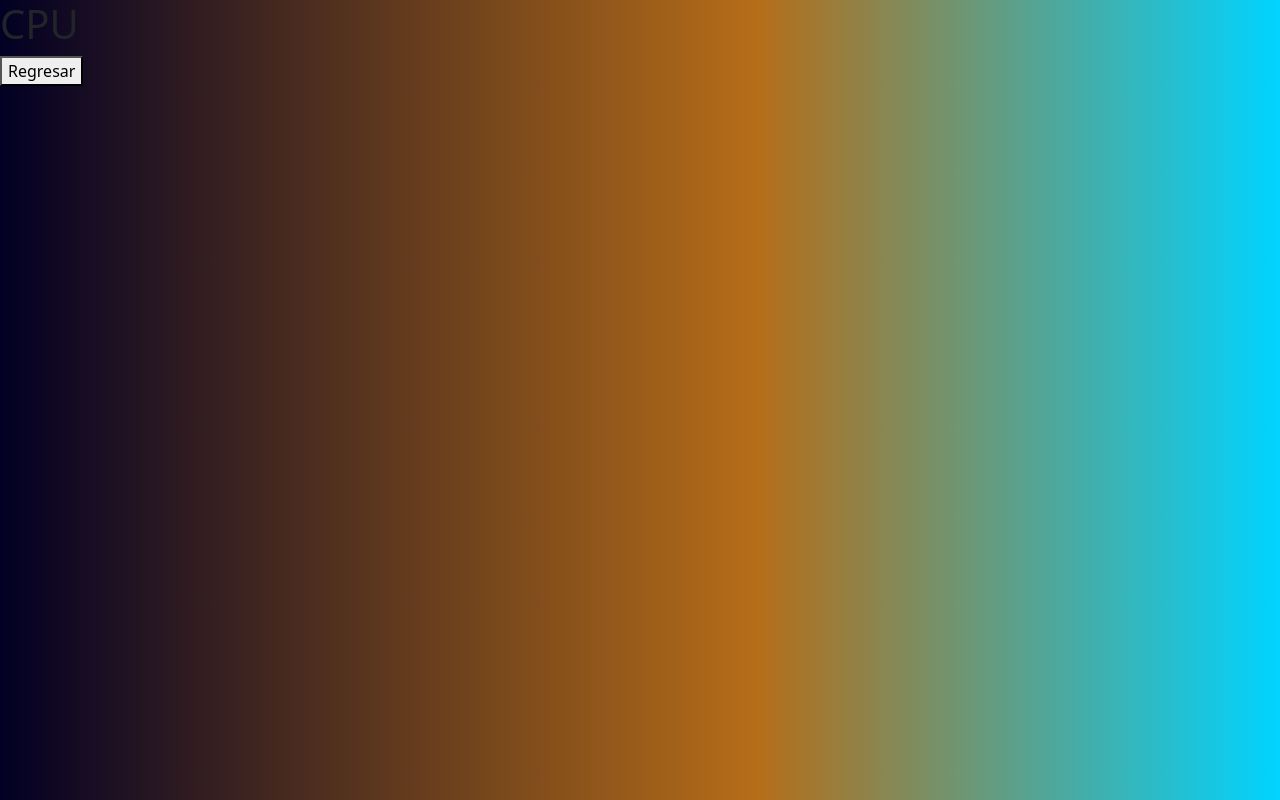
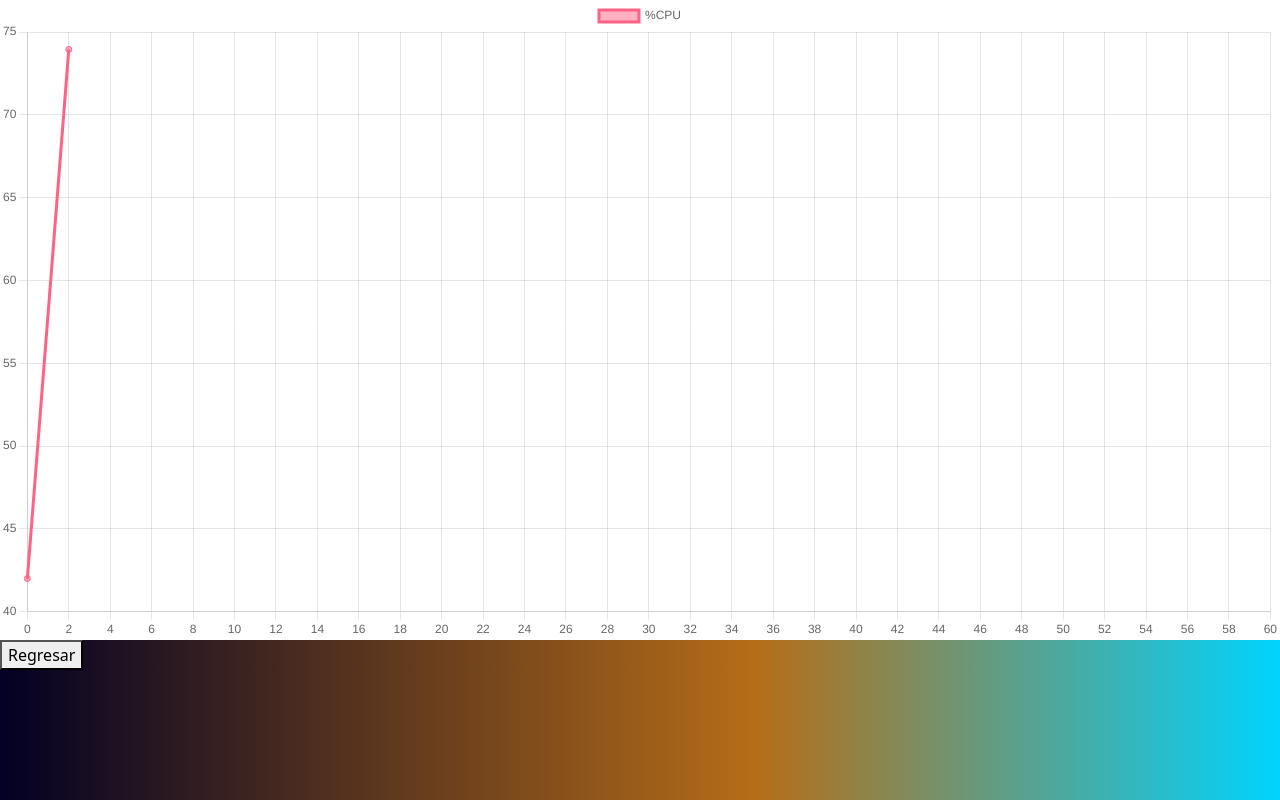
Before and after one commit to Josue-Zea/SO2_P1, a React (Vite) app in the folder app/frontend/: page / in a window 1280 px wide. Both pictures are taken after a click on the button "CPU". Built offline with nearby package versions, Linux system fonts and the light colour scheme.

Commit message:
Agregando funcionalidad de grafica uso de cpu

```diff
--- /dev/null
+++ b/app/frontend/components/processComponent.jsx
@@ -0,0 +1,47 @@
+import React from 'react';
+import { Line } from 'react-chartjs-2';
+import Chart from 'chart.js/auto';
+
+const options = {
+    type: 'line',
+    scales: {
+        y: {
+            title: {
+                color: 'blue',
+                display: true,
+                text: 'Uso'
+            }
+        },
+        x: {
+            title: {
+                color: 'blue',
+                display: true,
+                text: 'Segundos'
+            }
+        }
+    }
+}
+export const Graphic = ({ dataCpu }) => {
+    console.log(dataCpu);
+    return (
+        <div className='BackgoundGraphic'>
+            <Line
+                datasetIdKey='id'
+                data={
+                    {
+                        labels: ["0", "2", "4", "6", "8", "10", "12", "14", "16", "18", "20", "22", "24", "26", "28", "30", "32", "34", "36", "38", "40", "42", "44", "46", "48", "50", "52", "54", "56", "58", "60"],
+                        datasets: [
+                            {
+                                id: 1,
+                                label: '%CPU',
+                                data: dataCpu,
+                                borderColor: 'rgb(255, 99, 132)',
+                                backgroundColor: 'rgba(255, 99, 132, 0.5)',
+                            }
+                        ],
+                        options: options
+                    }}
+            />
+        </div>
+    )
+}
--- a/app/frontend/package.json
+++ b/app/frontend/package.json
@@ -9,7 +9,9 @@
     "preview": "vite preview"
   },
   "dependencies": {
+    "chart.js": "3.7.1",
     "react": "^18.2.0",
+    "react-chartjs-2": "4.0.1",
     "react-dom": "^18.2.0"
   },
   "devDependencies": {
--- a/app/frontend/src/CpuScreen.jsx
+++ b/app/frontend/src/CpuScreen.jsx
@@ -1,9 +1,25 @@
-import React from 'react';
+import React, { useEffect, useState } from 'react';
+import { Graphic } from '../components/processComponent';
 
 export const CpuScreen = ({setPage}) => {
+    const [data, setData] = useState([]);
+
+    useEffect(() => {
+        setInterval(() => {
+            const newValue = Math.floor(Math.random() * (100 - 0 + 1)) + 0;
+            setData(prevData => [...prevData, newValue]);
+            if([...data, newValue].length > 30 ) deleteFirst();
+        }, 2000);
+    }, []);
+
+    const deleteFirst = () => {
+        data.shift();
+        setData(data);
+    };
+
     return (
         <>
-           <h1>CPU</h1>
+           <Graphic dataCpu={data}/>
            <div>
                 <button onClick={() => setPage(0) }>Regresar</button>
             </div>
--- a/app/frontend/src/style.css
+++ b/app/frontend/src/style.css
@@ -28,3 +28,7 @@ body{
     width: 200px;
     margin: 25px;
 }
+
+.BackgoundGraphic{
+    background-color: white;
+}
```
Also changed, not shown: 1 other file (tests, documents, lock files or other folders).
